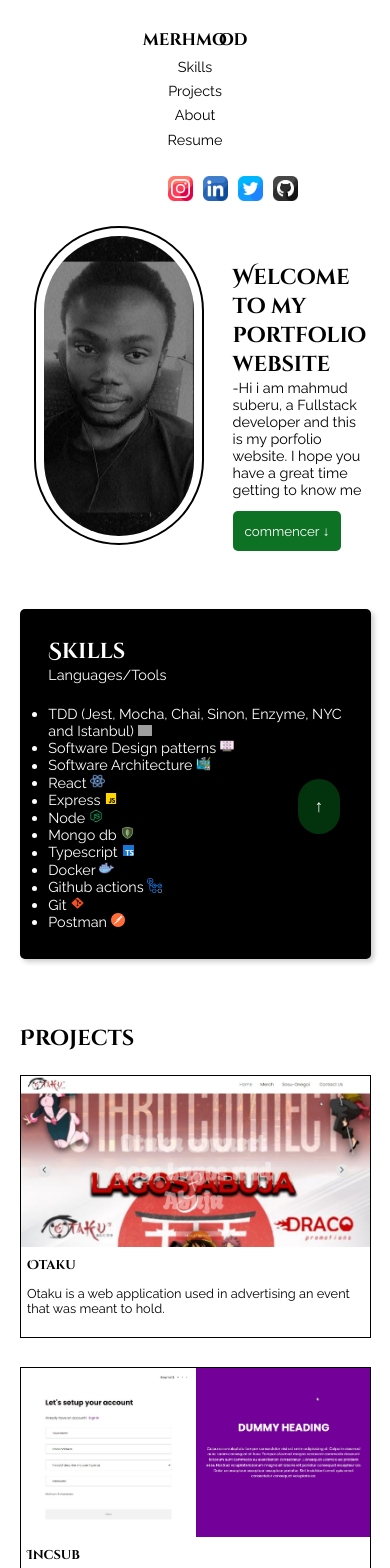
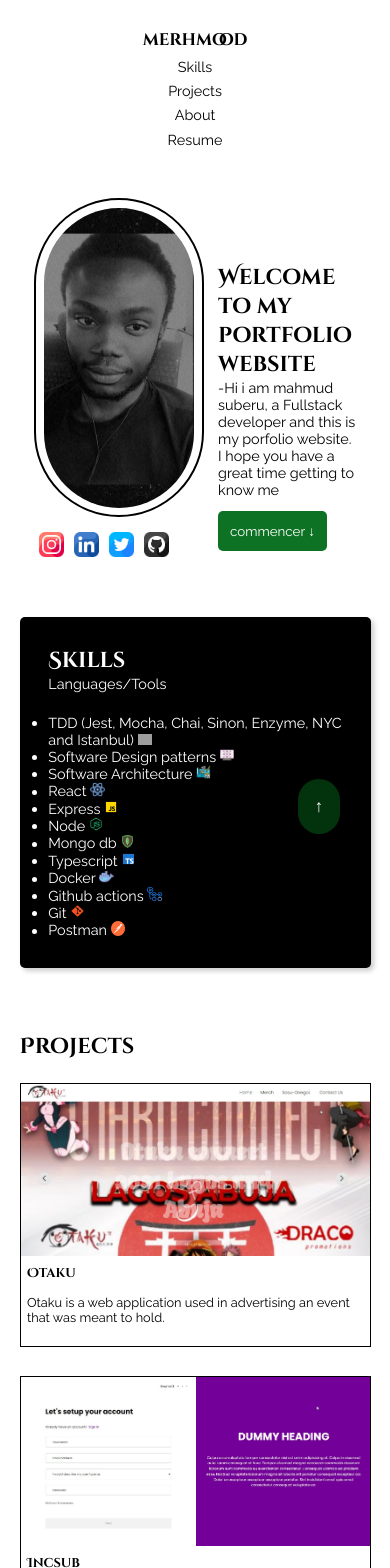
Before and after one commit to merhmood/merhmood.github.io, a React (Create React App) app: page / in a window 390 px wide. Shown: the top 1568 px of the page. Built offline with nearby package versions, Linux system fonts and the light colour scheme; grey boxes are pictures that could not be loaded.

Commit message:
save point 3

```diff
--- a/src/App.css
+++ b/src/App.css
@@ -44,8 +44,11 @@ h6 {
     justify-content: space-around;
     margin: 1em;
 }
+.App> :nth-child(2) .message{
+    padding-left: 1em;
+}
 .App > :nth-child(2) .user-media .social-media span{
-    margin: 0 5px;
+    margin: 5px;
 }
 .App > :nth-child(2) .user-media .social-media span a img{
     width: 25px;
@@ -220,17 +223,19 @@ footer {
     .App> :nth-child(2){
         margin-top: 3.5em;
     }
-    .App> :nth-child(2) .user-media .social-media{
-        position: relative;
-        left: 9em;
-        bottom: 1.5em;
+    .App> :nth-child(2) .user-media{
+        display: flex;
+        flex-direction: column-reverse;
+    }
+    .App> :nth-child(2) .user-media .social-media {
+        margin-top: 1em;
+        width: fit-content;
     }
     .App > :nth-child(2) .user-media .user-image img {
         max-width: 150px;
         height: 300px;
     }
     .App> :nth-child(2) .message {
-        padding-left: 2em;
         margin-top: 4.5em;
     }
     .App > :nth-child(4) .cards .card{
--- a/src/App.tsx
+++ b/src/App.tsx
@@ -73,10 +73,10 @@ function App() {
         <h2>Projects</h2>
         <div className="cards">
             {projects.map((project)=>{
-              const {id, img,title, text} = project
+              const {id, img,title, text, link} = project
               return(
               <div className="card" key={id}>
-                <img src={img} alt="" />
+                <a href={link} target="_blank" rel="noreferrer"><img src={img} alt="" /></a>
                 <h6>{title}</h6>
                 <p>{text}</p>
               </div>
--- a/src/cards.ts
+++ b/src/cards.ts
@@ -4,23 +4,27 @@ export const projects = [
         img: `${process.env.PUBLIC_URL}assets/otaku.jpg`,
         title: "Otaku",
         text: "Otaku is a web application used in advertising an event that was meant to hold.",
+        link: "https://master.d8knuuvsfjksc.amplifyapp.com/"
     },
     {
         id: 2,
         img: `${process.env.PUBLIC_URL}assets/incsub.jpg`,
         title: "Incsub",
         text: "Incsub is a form built with react using the flux architecture to manage its complex state structure.",
+        link: "https://master.dt6oiav5lb7z4.amplifyapp.com/"
     },
     {
         id: 3,
         img: `${process.env.PUBLIC_URL}assets/movie-app.jpg`,
         title: "Movie",
         text: "This is demo application used in the describing the layout of an application",
+        link: "https://master.d3nna2umdmhru8.amplifyapp.com/"
     },
     {
         id: 4,
         img: `${process.env.PUBLIC_URL}assets/daofind.jpg`,
         title: "Daofind",
         text: "Daofind is application, I used in demonstrating my skills for an internship position",
+        link: "https://master.d3pg13vxi4f7w8.amplifyapp.com/"
     }
 ]
```
